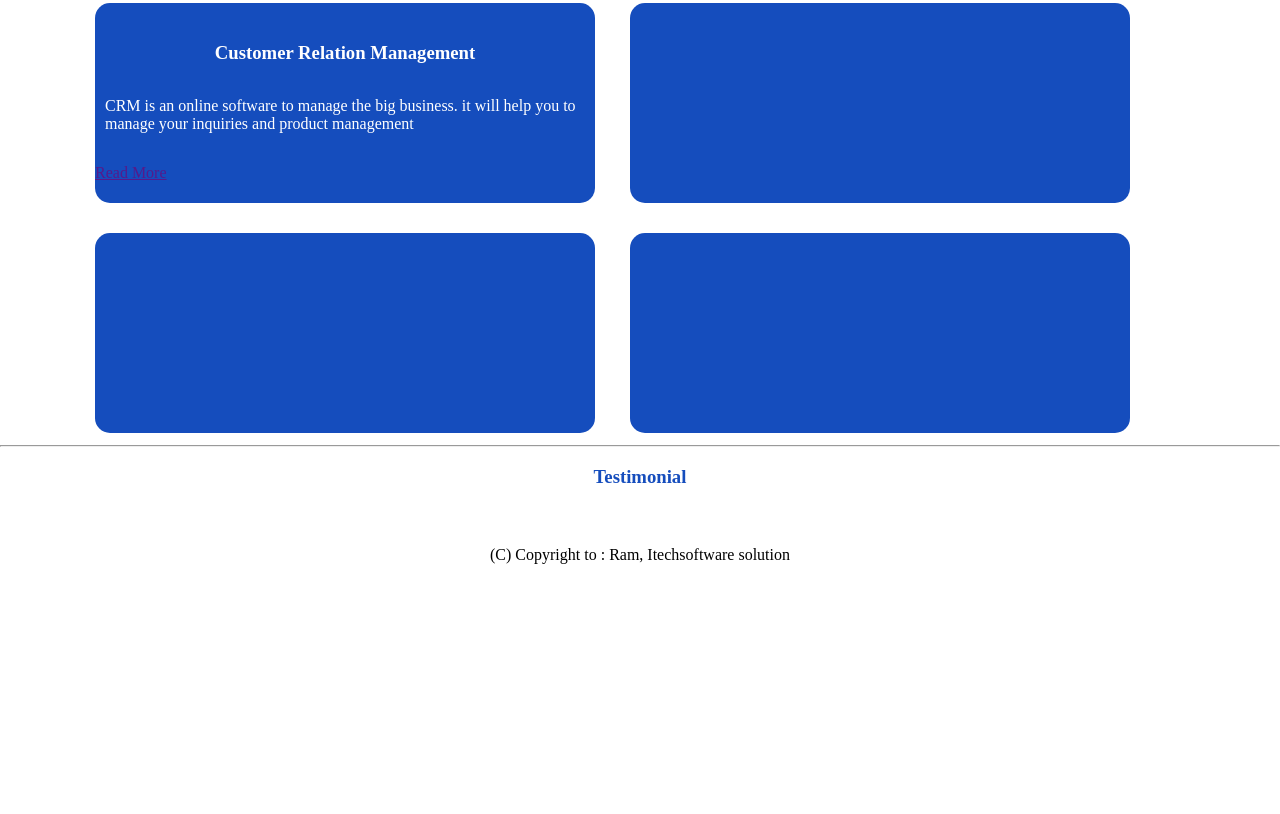
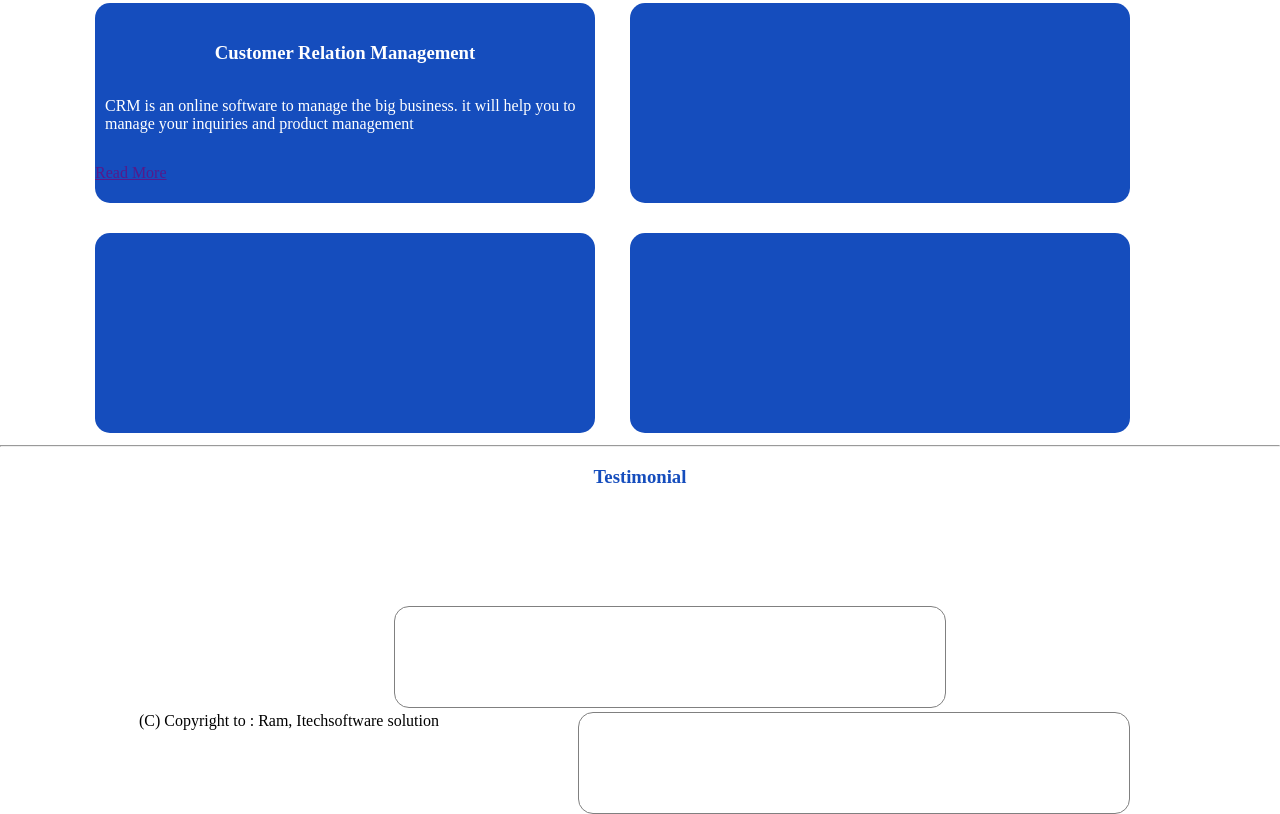
Before and after one commit to syedibrahim-javarndcorp/HTML-CSS--Exam, a plain HTML site: page index.html in a window 1280 px wide. Shown: the part 314-1128 px from the top of the page. Before the commit the page ends 878 px from the top, so only its background shows below. Drawn offline with Linux system fonts and the light colour scheme.

Commit message:
testimonial section

```diff
--- a/css/style.css
+++ b/css/style.css
@@ -104,8 +104,21 @@ body {
 }
 .bottom-container h3{
     color: #154dbd;
+    padding-bottom: 100px;
 }
 .test-container-1{
-    height: 40px;
-
+    height: 100px;
+    width: 550px;
+    border: 1px solid grey;
+    border-radius: 15px;
+    margin-left: 60px;
+    display: inline-block;
 }
+.test-container-2{
+    height: 100px;
+    width: 550px;
+    border: 1px solid grey;
+    border-radius: 15px;
+    float: right;
+    margin-right: 150px;
+}
```
